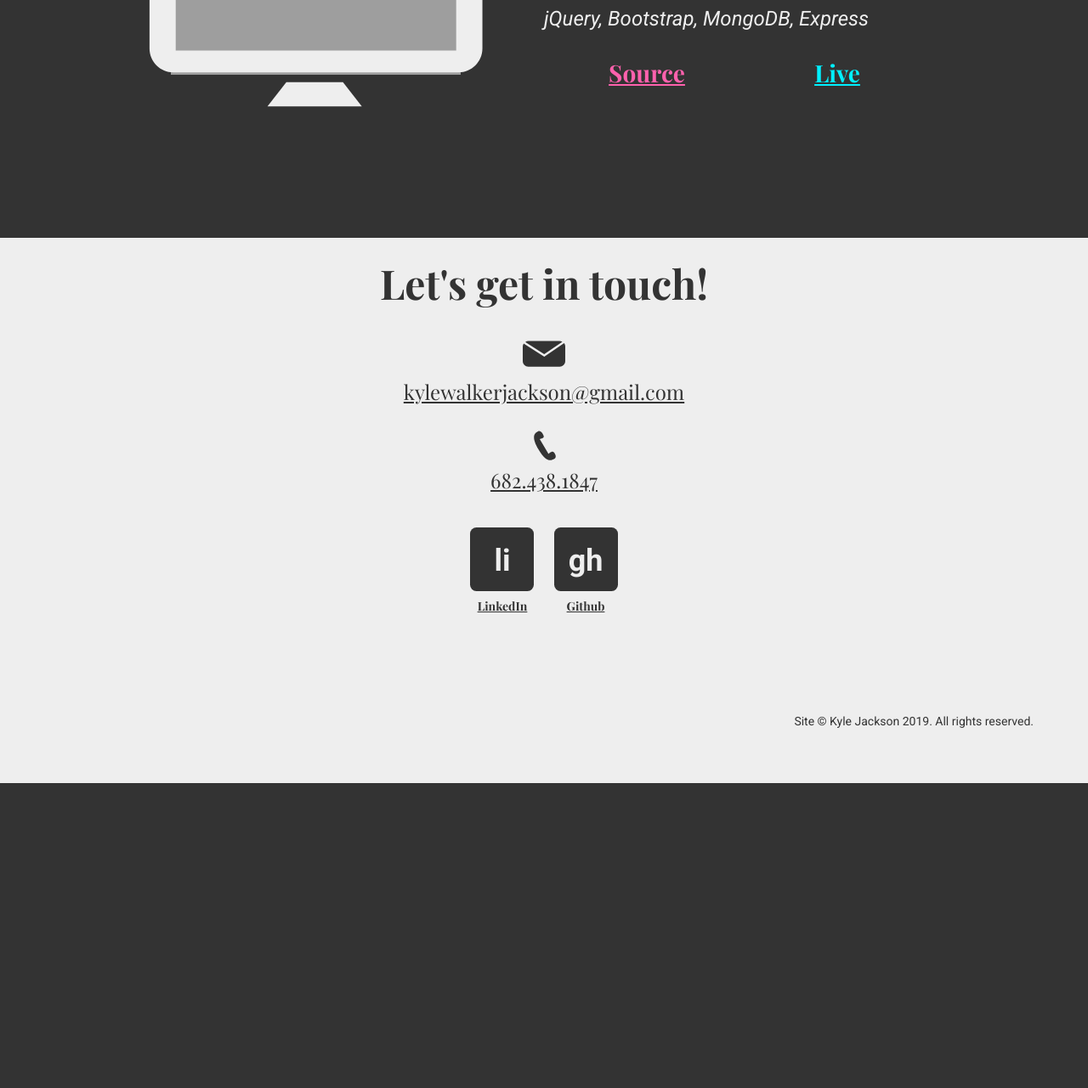
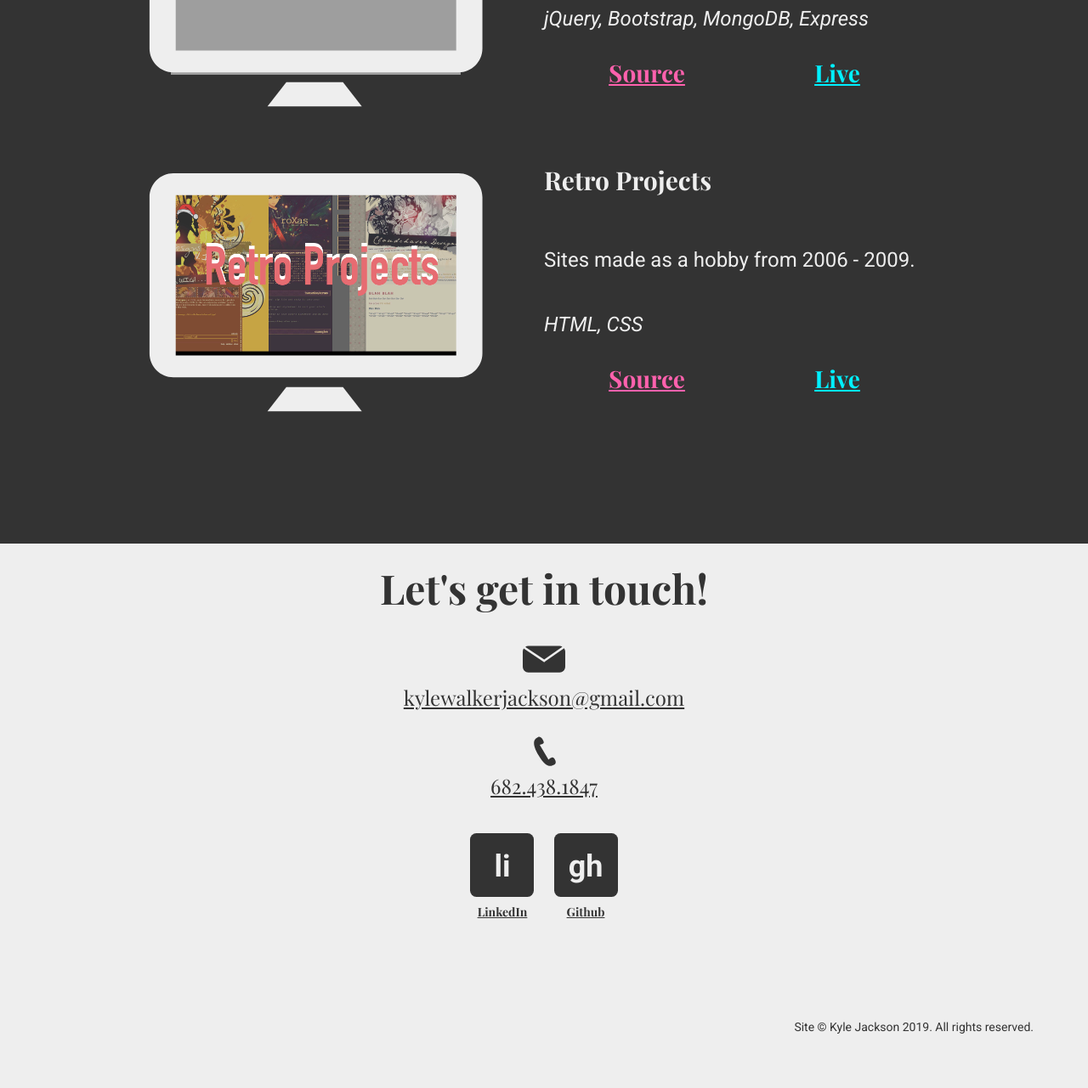
Before and after one commit to kylewjackson/web-dev-projects, a PHP site: page /projects.html in a window 1280 px wide. Shown: the part 2488-3769 px from the top of the page at 85% size. Before the commit the page ends 3410 px from the top, so only its background shows below. Run offline with PHP 8.4, Linux system fonts and the light colour scheme; some web fonts are replaced; grey boxes are pictures that could not be loaded.

Commit message:
adding retro thumbnails to projects page

```diff
--- a/portfolio/public/scripts/script.js
+++ b/portfolio/public/scripts/script.js
@@ -217,6 +217,15 @@ const projects = {
         thumb: 'https://github.com/kylewjackson/web-dev-projects/tree/master/Udemy/Web%20Developer%20Bootcamp',
         live: 'https://www.udemy.com/certificate/UC-GCOQR6MA/',
         source: 'https://github.com/kylewjackson/web-dev-projects/tree/master/Udemy/Web%20Developer%20Bootcamp'
+    },
+    retro: {
+        abbr: 'retro',
+        title: 'Retro Projects',
+        description: 'Sites made as a hobby from 2006 - 2009.',
+        tools: 'HTML, CSS',
+        thumb: 'https://github.com/kylewjackson/web-dev-projects/tree/master/retro',
+        live: 'https://github.com/kylewjackson/web-dev-projects/tree/master/retro',
+        source: 'https://github.com/kylewjackson/web-dev-projects/tree/master/retro',
     }
 };
 
--- a/portfolio/public/styles/main.css
+++ b/portfolio/public/styles/main.css
@@ -1009,6 +1009,53 @@ Project Thumbnails
   }
 }
 
+@media (max-width: 499px) and (orientation: portrait) {
+  #retro-thumbnail-preview {
+    background-position: center;
+    background-size: contain;
+    background-repeat: no-repeat;
+    background-image: url("../images/thumbnails/retro/thumbnail-phone-retro.jpg");
+  }
+}
+
+@media (max-height: 499px) and (orientation: landscape) {
+  #retro-thumbnail-preview {
+    background-position: center;
+    background-size: contain;
+    background-repeat: no-repeat;
+    background-image: url("../images/thumbnails/retro/thumbnail-phone-landscape-retro.jpg");
+    width: 49%;
+    margin: 0;
+    left: 21%;
+  }
+}
+
+@media (min-width: 500px) and (min-height: 500px) {
+  #retro-thumbnail-preview {
+    background-position: center;
+    background-size: contain;
+    background-repeat: no-repeat;
+    background-image: url("../images/thumbnails/retro/thumbnail-tablet-retro.jpg");
+    background-position: inherit;
+    top: 7%;
+  }
+}
+
+@media (min-width: 768px) and (min-height: 500px) {
+  #retro-thumbnail-preview {
+    background-position: center;
+    background-size: contain;
+    background-repeat: no-repeat;
+    background-image: url("../images/thumbnails/retro/thumbnail-large-retro.jpg");
+  }
+}
+
+@media (min-width: 1300px) {
+  #retro-thumbnail-preview {
+    background-position: center 25%;
+  }
+}
+
 .thumbnail-preview {
   height: 60vw;
   margin: 5% 0 10% 0;
```
Also changed, not shown: portfolio/sass/components/_thumbnails.scss (+15 -0 lines), 1 other file.
